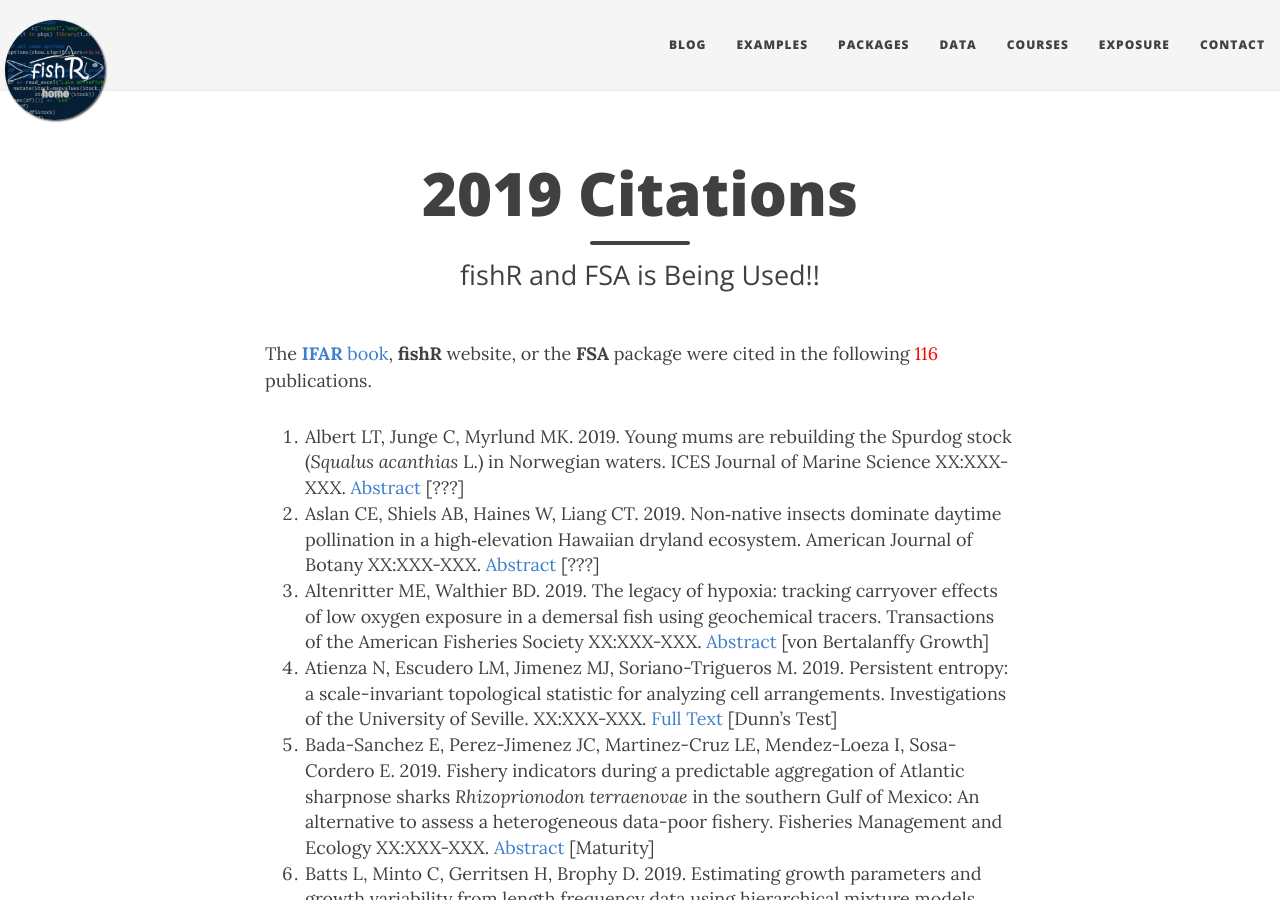
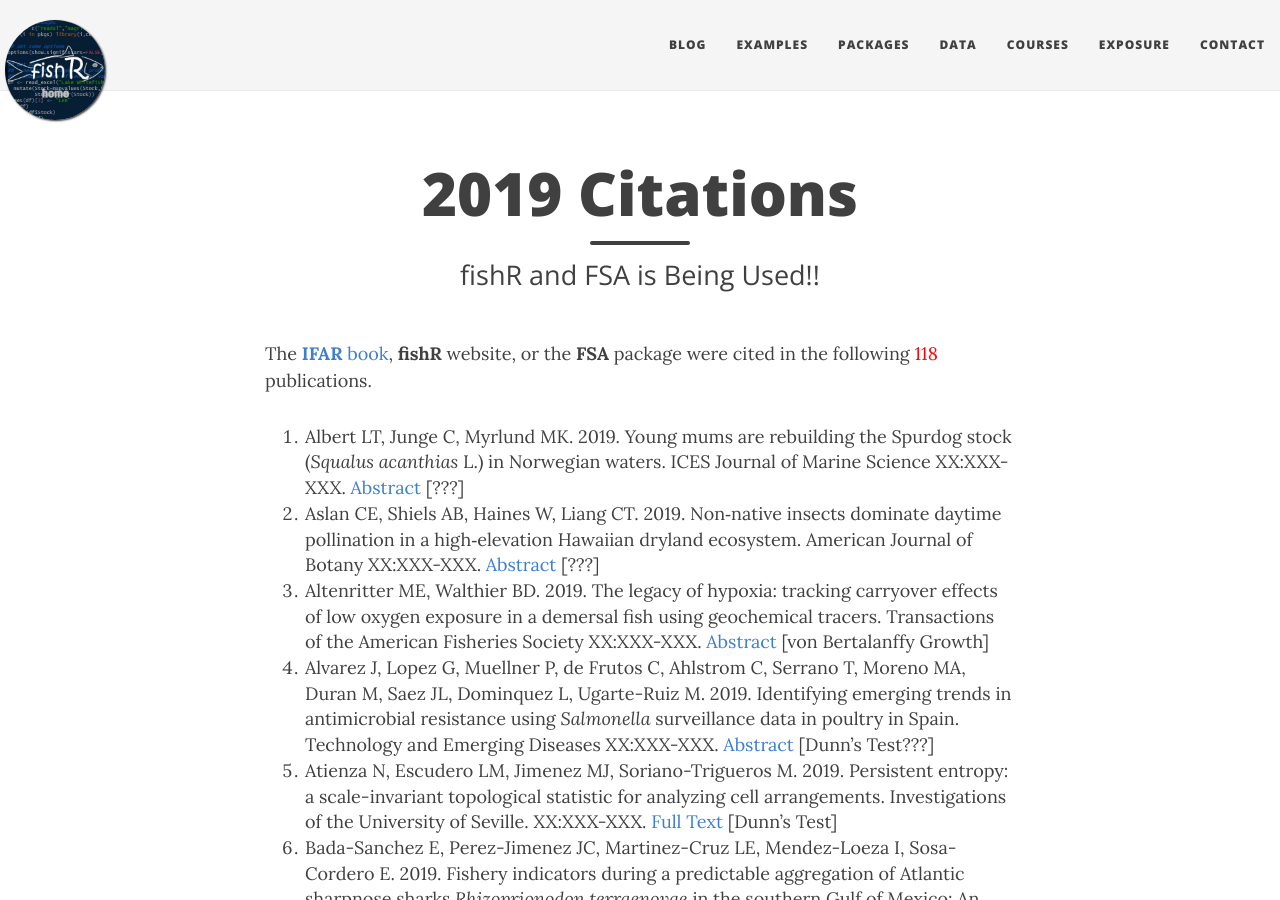
Before and after one commit to droglenc/fishR, a Jekyll site: the page built from exposure/exposure-citations19.md, in a window 1280 px wide and 900 px high. Built offline with Jekyll 4.4.1, drawn with Linux system fonts in a browser that asks for light colours; nearby versions of some CDN libraries; some of the changed text lies outside the part shown.

Commit message:
Update exposure-citations19.md

```diff
--- a/exposure/exposure-citations19.md
+++ b/exposure/exposure-citations19.md
@@ -5,11 +5,12 @@ subtitle: fishR and FSA is Being Used!!
 css: "/css/exposure-citation.css"
 ---
 
-The [**IFAR** book](http://derekogle.com/IFAR/), **fishR** website, or the **FSA** package were cited in the following <span id="contact-div">116</span> publications.
+The [**IFAR** book](http://derekogle.com/IFAR/), **fishR** website, or the **FSA** package were cited in the following <span id="contact-div">118</span> publications.
 
 1. Albert LT, Junge C, Myrlund MK. 2019. Young mums are rebuilding the Spurdog stock (*Squalus acanthias* L.) in Norwegian waters. ICES Journal of Marine Science XX:XXX-XXX. [Abstract](https://academic.oup.com/icesjms/advance-article-abstract/doi/10.1093/icesjms/fsz156/5543885) [???]
 1. Aslan CE, Shiels AB, Haines W, Liang CT. 2019. Non‐native insects dominate daytime pollination in a high‐elevation Hawaiian dryland ecosystem. American Journal of Botany XX:XXX-XXX. [Abstract](https://bsapubs.onlinelibrary.wiley.com/doi/abs/10.1002/ajb2.1233) [???]
 1. Altenritter ME, Walthier BD. 2019. The legacy of hypoxia: tracking carryover effects of low oxygen exposure in a demersal fish using geochemical tracers. Transactions of the American Fisheries Society XX:XXX-XXX. [Abstract](https://afspubs.onlinelibrary.wiley.com/doi/abs/10.1002/tafs.10159) [von Bertalanffy Growth]
+1. Alvarez J, Lopez G, Muellner P, de Frutos C, Ahlstrom C, Serrano T, Moreno MA, Duran M, Saez JL, Dominquez L, Ugarte-Ruiz M. 2019. Identifying emerging trends in antimicrobial resistance using *Salmonella* surveillance data in poultry in Spain. Technology and Emerging Diseases XX:XXX-XXX. [Abstract](https://onlinelibrary.wiley.com/doi/abs/10.1111/tbed.13346) [Dunn's Test???]
 1. Atienza N, Escudero LM, Jimenez MJ, Soriano-Trigueros M. 2019. Persistent entropy: a scale-invariant topological statistic for analyzing cell arrangements. Investigations of the University of Seville. XX:XXX-XXX. [Full Text](https://idus.us.es/xmlui/bitstream/handle/11441/87708/Persistent%20entropy,%20a%20scale-invariant%20topological%20statistic.pdf?sequence=1) [Dunn's Test]
 1. Bada-Sanchez E, Perez-Jimenez JC, Martinez-Cruz LE, Mendez-Loeza I, Sosa-Cordero E. 2019. Fishery indicators during a predictable aggregation of Atlantic sharpnose sharks *Rhizoprionodon terraenovae* in the southern Gulf of Mexico: An alternative to assess a heterogeneous data-poor fishery. Fisheries Management and Ecology XX:XXX-XXX. [Abstract](https://onlinelibrary.wiley.com/doi/abs/10.1111/fme.12366/) [Maturity]
 1. Batts L, Minto C, Gerritsen H, Brophy D. 2019. Estimating growth parameters and growth variability from length frequency data using hierarchical mixture models. ICES Journal of Marine Science XX:XXX-XXX. [Abstract](https://academic.oup.com/icesjms/advance-article-abstract/doi/10.1093/icesjms/fsz103/5528148) [???]
@@ -47,6 +48,7 @@ amphibian conservation. Aquatic Conservation: Marine and Freshwater Ecosystems X
 1. Fisk II JM, Morgeson CW, Polera ME. 2019. Evaluation of recreational hand‐crank electrofishing on introduced catfish species in southeastern North Carolina. North American Journal of Fisheries Management [Abstract](https://afspubs.onlinelibrary.wiley.com/doi/abs/10.1002/nafm.10255) [Chapman-Robson]
 1. Ford BM, Roberts JD. 2019. Evolutionary histories impart structure into marie fish heterospecific co-occurrence networks. Global Ecology and Biogeography. XX:XXX-XXX. [Abstract](https://onlinelibrary.wiley.com/doi/abs/10.1111/geb.12934) [Dunn Test]
 1. Francis MP, Maolagain CO. 2019. Growth‐band counts from Elephantfish *Callorhinchus milii* fin spines do not correspond with independently estimated ages. Journal of Fish Biology XX:XXX-XXX. [Abstract](https://onlinelibrary.wiley.com/doi/abs/10.1111/jfb.14060) [von Bertalanffy Growth]
+1. Freitas MO, Previero M, Leite JR, Francini-Filho RB, Minte-Vera CV, Moura RL. 2019. Age, growth, reproduction and management of Southwestern Atlantic’s largest and endangered herbivorous reef fish, *Scarus trispinosus* Valenciennes, 1840. PeerJ: Life & Environment. [Full Text](https://peerj.com/articles/7459/) [General]
 1. Fullana-Pericas M, Conesa MA, Douthe C, El Aou-ouad H, Ribas-Carbo, Galmes J. 2019. Tomato landraces as a source to minimize yield losses and improve fruit quality under water deficit conditions. Agricultural Water Management 223:XXX-XXX. [Abstract](https://www.sciencedirect.com/science/article/pii/S0378377419300514) [Dunn's Test???]
 1. Garcia-Seoane R, Fernandez JA, Chila A, Aboal JR. 2019. Improving the uptake of pollutants in moss bags: The wind effect. Ecological Indicators XX:XXX-XXX. [Abstract](https://www.sciencedirect.com/science/article/pii/S1470160X19305692) [???]
 1. Gebremedhin S, Bekaert K, Getahun A, Bruneel S, Anteneh W, Goethals P, Torreele E. 2019. Comparison of otolith readability and reproducibility of counts of translucent zones using different otolith preparation methods for four endemic *Labeobarbus* species in Lake Tana, Ethiopia. Water XX:XXX-XXX. [Full Text](https://www.mdpi.com/2073-4441/11/7/1336/pdf) [Age-Bias Plots]
```
